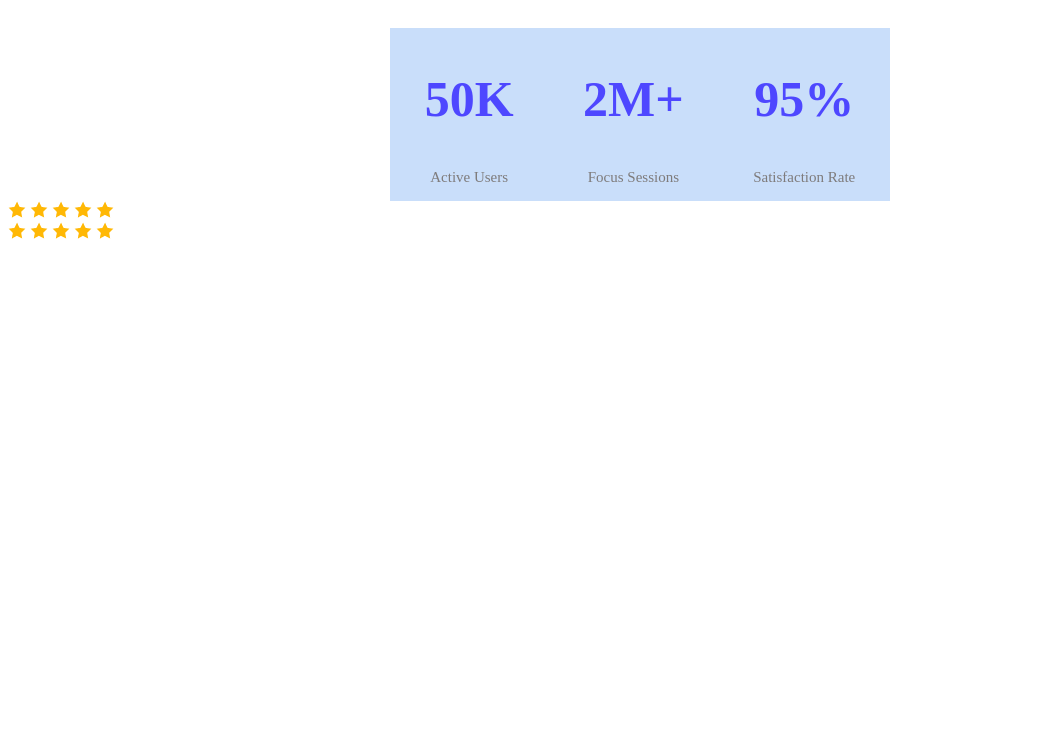
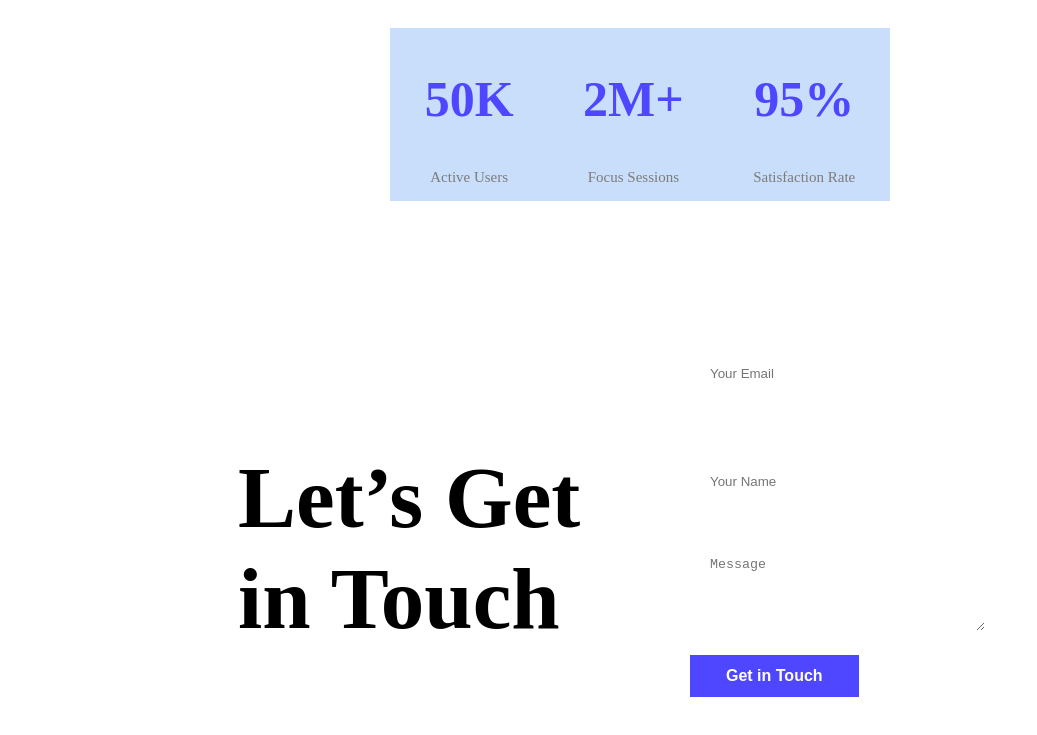
Before and after one commit to Ramisamimhaz/Assignment-1, a plain HTML site: page index.html in a window 1280 px wide. Shown: the part 720-1455 px from the top of the page, without its empty margins (0-1037 px from the left). Before the commit the page ends 971 px from the top, so only its background shows below. Drawn offline with Linux system fonts and the light colour scheme.

Commit message:
added second commit

```diff
--- a/index.html
+++ b/index.html
@@ -57,21 +57,21 @@
          </section>
 
    </main>
-   <div class="Picture">
-      <img src="Images/icon-star.png" alt="">
-      <img src="Images/icon-star.png" alt="">
-      <img src="Images/icon-star.png" alt="">
-      <img src="Images/icon-star.png" alt="">
-      <img src="Images/icon-star.png" alt="">
-</div>
-<div class="Picture-2"></div>
-<img src="Images/icon-star.png" alt="">
-<img src="Images/icon-star.png" alt="">
-<img src="Images/icon-star.png" alt="">
-<img src="Images/icon-star.png" alt="">
-<img src="Images/icon-star.png" alt="">
+
    <footer>
+    <div class="footer-column">
+      <h4 class="footer-title">Let’s Get in Touch</h4>
+    </div>
+    <div class="footer-column">
+      <form action="">
+         <input type="email" name="" id="" placeholder="Your Email">
+         <input type="text" name="" id="" placeholder="Your Name">
+         <textarea name="" id="" cols="30" rows="20"
+         placeholder="Message"></textarea>
+         <input class="my-button" type="button" value="Get in Touch">
 
+      </form>
+    </div>
    </footer>
 </body>
 </html>
--- a/style/portfolio.css
+++ b/style/portfolio.css
@@ -138,3 +138,28 @@ nav{
 .productive-user{
      background-color: #C9DEFA;
 }
+
+/* Footer style */
+
+footer{
+  padding: 130px 230px;
+  display: flex;
+  gap: 100px;
+}
+.footer-title{
+  font-size: 87px;
+  font-weight: bold;
+}
+    .footer-column{
+      width: 50%;
+    }
+
+footer input[type="text"], footer input[type="email"], footer textarea{
+  height:64px;
+  border-radius: 5px;
+  background-color: white;
+  display: block;
+  padding: 10px 20px;
+  margin-bottom: 24px;
+  border: none;
+}
```
